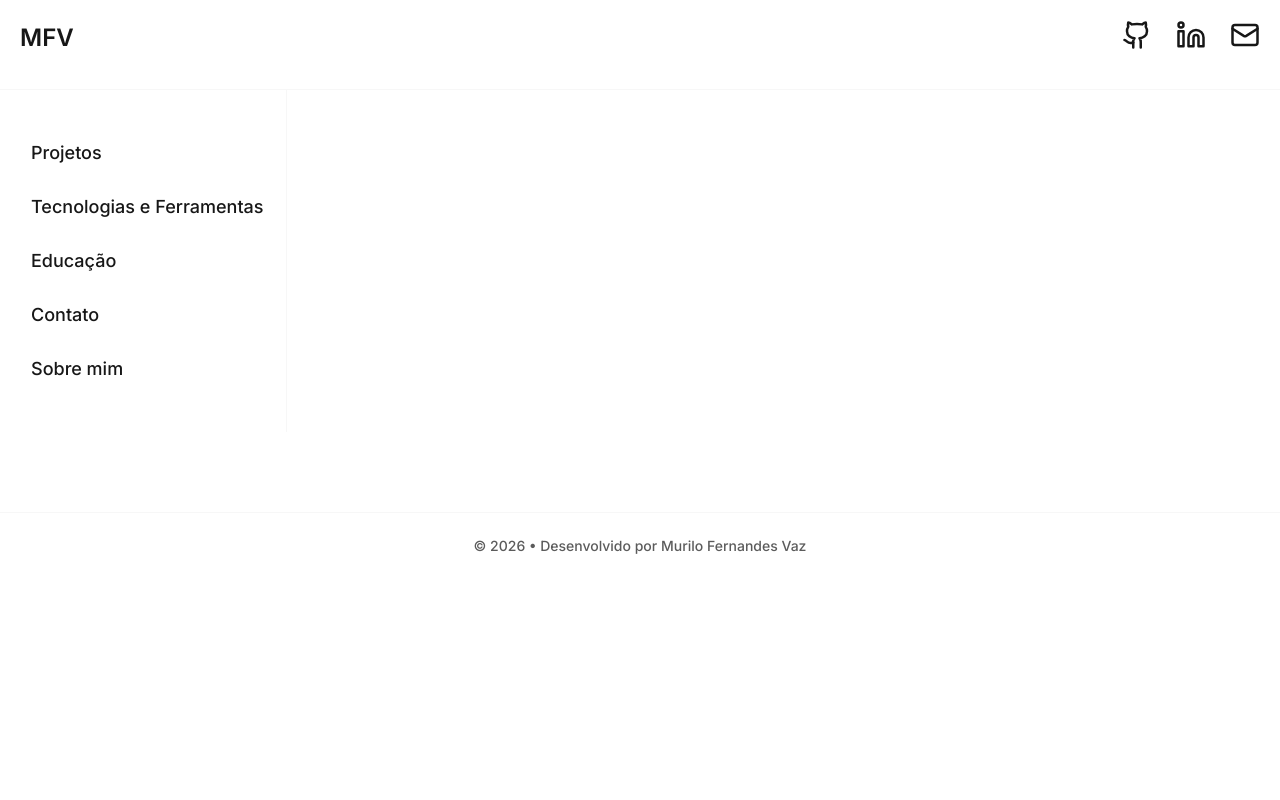
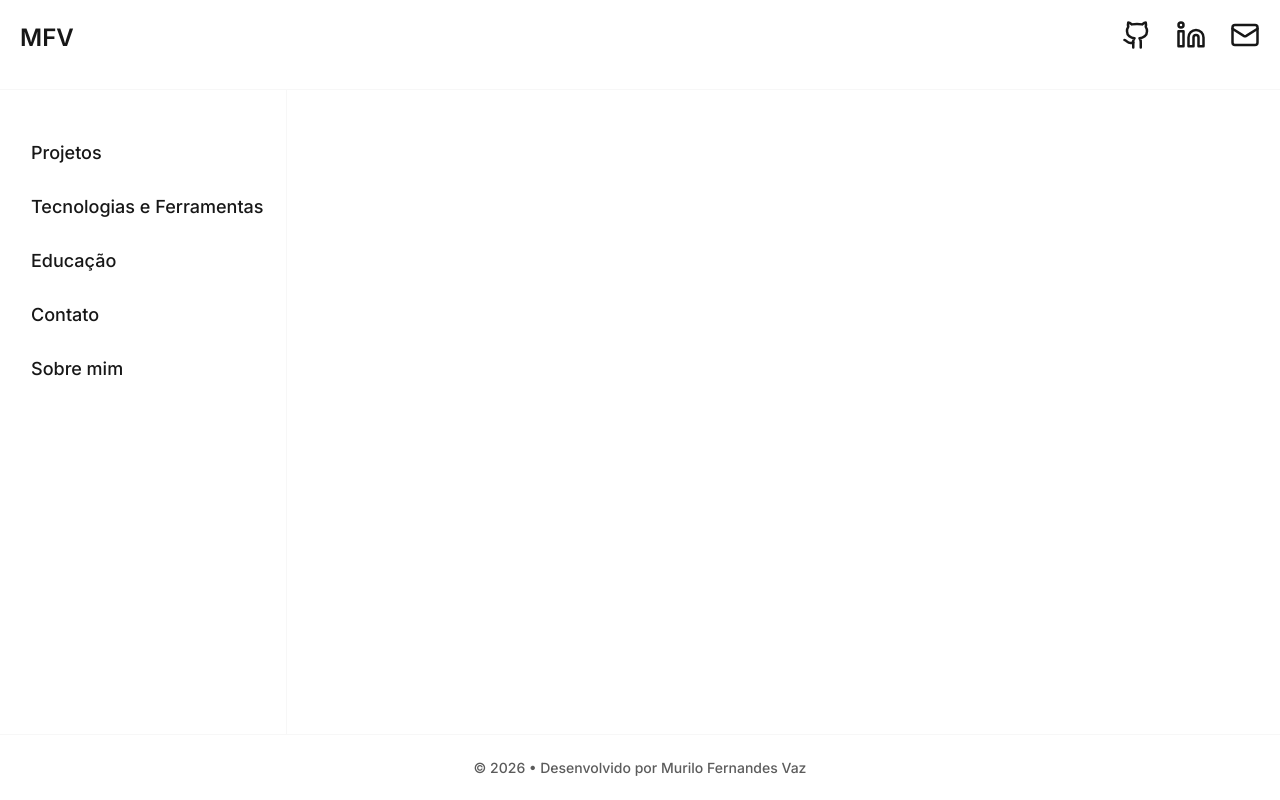
Before and after one commit to murilofernandes1/Portf-lio, a Next.js app: page / in a window 1280 px wide. Built offline with nearby package versions, Linux system fonts and the light colour scheme.

Commit message:
fixed: fixed width and height on divisors

```diff
--- a/src/app/globals.css
+++ b/src/app/globals.css
@@ -37,6 +37,20 @@ a {
   color: inherit;
   text-decoration: none;
 }
+.page {
+  min-height: 100vh;
+  display: flex;
+  flex-direction: column;
+}
+
+.body {
+  flex: 1;
+  display: flex;
+}
+
+.content {
+  flex: 1;
+}
 
 @media (prefers-color-scheme: dark) {
   html {
--- a/src/app/layout.tsx
+++ b/src/app/layout.tsx
@@ -22,10 +22,16 @@ export default function RootLayout({
   return (
     <html lang="pt-br">
       <body className={`${interMono.variable}`}>
-        <Header />
-        <NavBar />
-        {children}
-        <Footer />
+        <div className="page">
+          <Header />
+
+          <div className="body">
+            <NavBar />
+            <main className="content">{children}</main>
+          </div>
+
+          <Footer />
+        </div>
       </body>
     </html>
   );
--- a/src/components/footer/footer.module.css
+++ b/src/components/footer/footer.module.css
@@ -1,6 +1,5 @@
 .footer {
   width: 100%;
-  margin-top: 80px;
 }
 
 .container {
--- a/src/components/left-navbar/navbar.module.css
+++ b/src/components/left-navbar/navbar.module.css
@@ -2,6 +2,7 @@
   display: flex;
   flex-direction: row;
   padding: 0 24px;
+  align-self: stretch;
 }
 
 .navbar {
```
